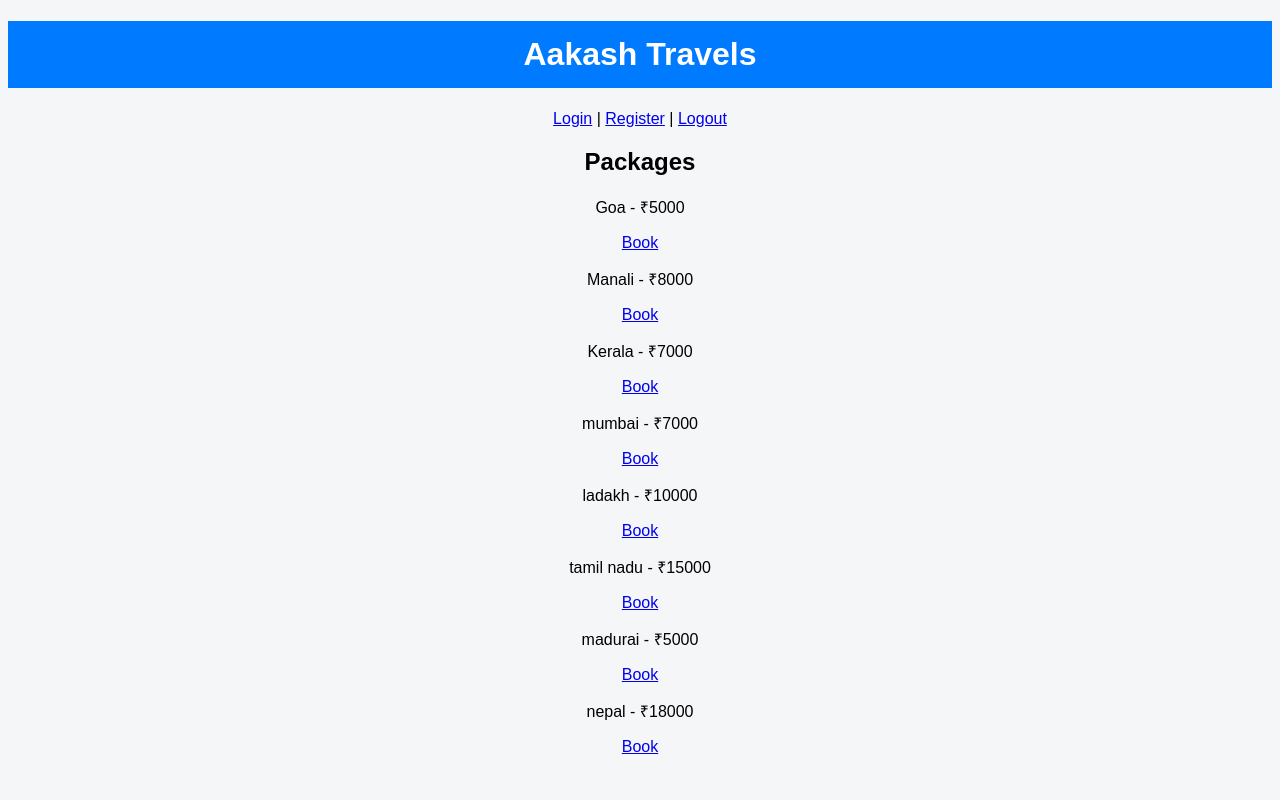
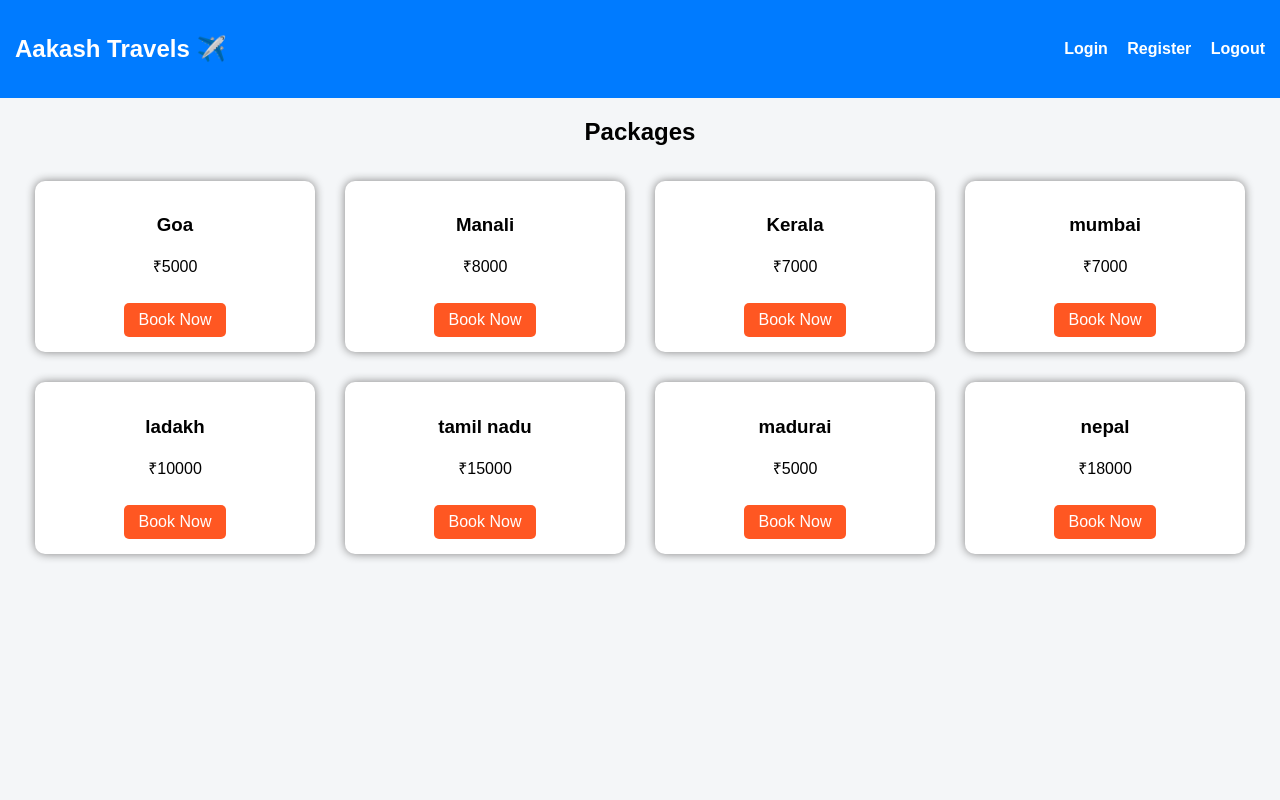
Before and after one commit to Somiya-manikandan/Aakash_travels, a Flask app: page / in a window 1280 px wide. Run offline with Flask 3, Linux system fonts and the light colour scheme; data comes from the database, SQL or seed files in the repository.

Commit message:
Update index.html

```diff
--- a/templates/index.html
+++ b/templates/index.html
@@ -2,41 +2,101 @@
 <html>
 <head>
 <title>Aakash Travels</title>
+
 <style>
-body { font-family:Arial; background:#f4f6f8; text-align:center; }
-h1 { background:#007bff; color:white; padding:15px; }
-
-.card {
-    background:white;
-    width:300px;
-    margin:20px auto;
-    padding:15px;
-    border-radius:10px;
+body {
+    font-family: Arial;
+    margin: 0;
+    background: #f4f6f8;
 }
 
+/* NAVBAR */
+.navbar {
+    background: #007bff;
+    padding: 15px;
+    color: white;
+    display: flex;
+    justify-content: space-between;
+    align-items: center;
+}
+
+.navbar a {
+    color: white;
+    margin-left: 15px;
+    text-decoration: none;
+    font-weight: bold;
+}
+
+/* TITLE */
+h2 {
+    text-align: center;
+}
+
+/* CARD CONTAINER */
+.container {
+    display: flex;
+    flex-wrap: wrap;
+    justify-content: center;
+}
+
+/* CARD */
+.card {
+    background: white;
+    width: 250px;
+    margin: 15px;
+    padding: 15px;
+    border-radius: 10px;
+    box-shadow: 0px 0px 10px gray;
+    text-align: center;
+}
+
+/* BUTTON */
 .btn {
-    background:#ff5722;
-    color:white;
-    padding:8px;
-    text-decoration:none;
-    border-radius:5px;
+    background: #ff5722;
+    color: white;
+    padding: 8px 15px;
+    text-decoration: none;
+    border-radius: 5px;
+    display: inline-block;
+    margin-top: 10px;
+}
+
+.btn:hover {
+    background: #e64a19;
 }
 </style>
+
 </head>
 <body>
 
-<h1>Aakash Travels</h1>
+<!-- NAVBAR -->
+<div class="navbar">
+    <h2>Aakash Travels ✈️</h2>
 
-<a href="{{ url_for('login') }}">Login</a> |
-<a href="{{ url_for('register') }}">Register</a> |
-<a href="{{ url_for('logout') }}">Logout</a>
+    <div>
+        <a href="{{ url_for('login') }}">Login</a>
+        <a href="{{ url_for('register') }}">Register</a>
+        <a href="{{ url_for('logout') }}">Logout</a>
+    </div>
+</div>
 
 <h2>Packages</h2>
 
+<!-- CARDS -->
+<div class="container">
+
 {% for p in packages %}
-    <p>{{ p['place'] }} - ₹{{ p['price'] }}</p>
-    <a href="{{ url_for('payment', id=p['id']) }}">Book</a>
+    <div class="card">
+        <h3>{{ p['place'] }}</h3>
+        <p>₹{{ p['price'] }}</p>
+
+        <a class="btn" href="{{ url_for('payment', id=p['id']) }}">
+            Book Now
+        </a>
+    </div>
 {% endfor %}
+
+</div>
 
 </body>
 </html>
```
